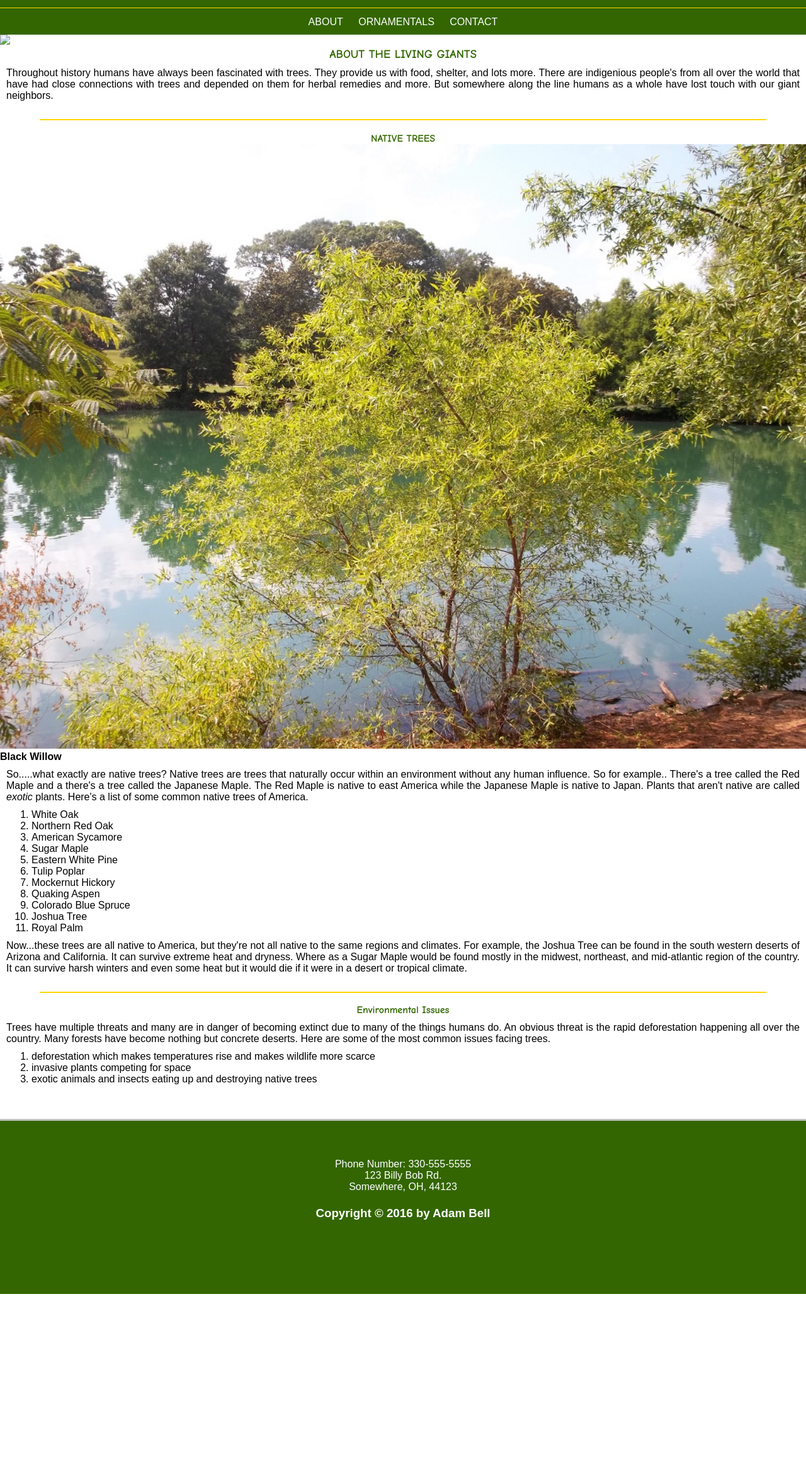
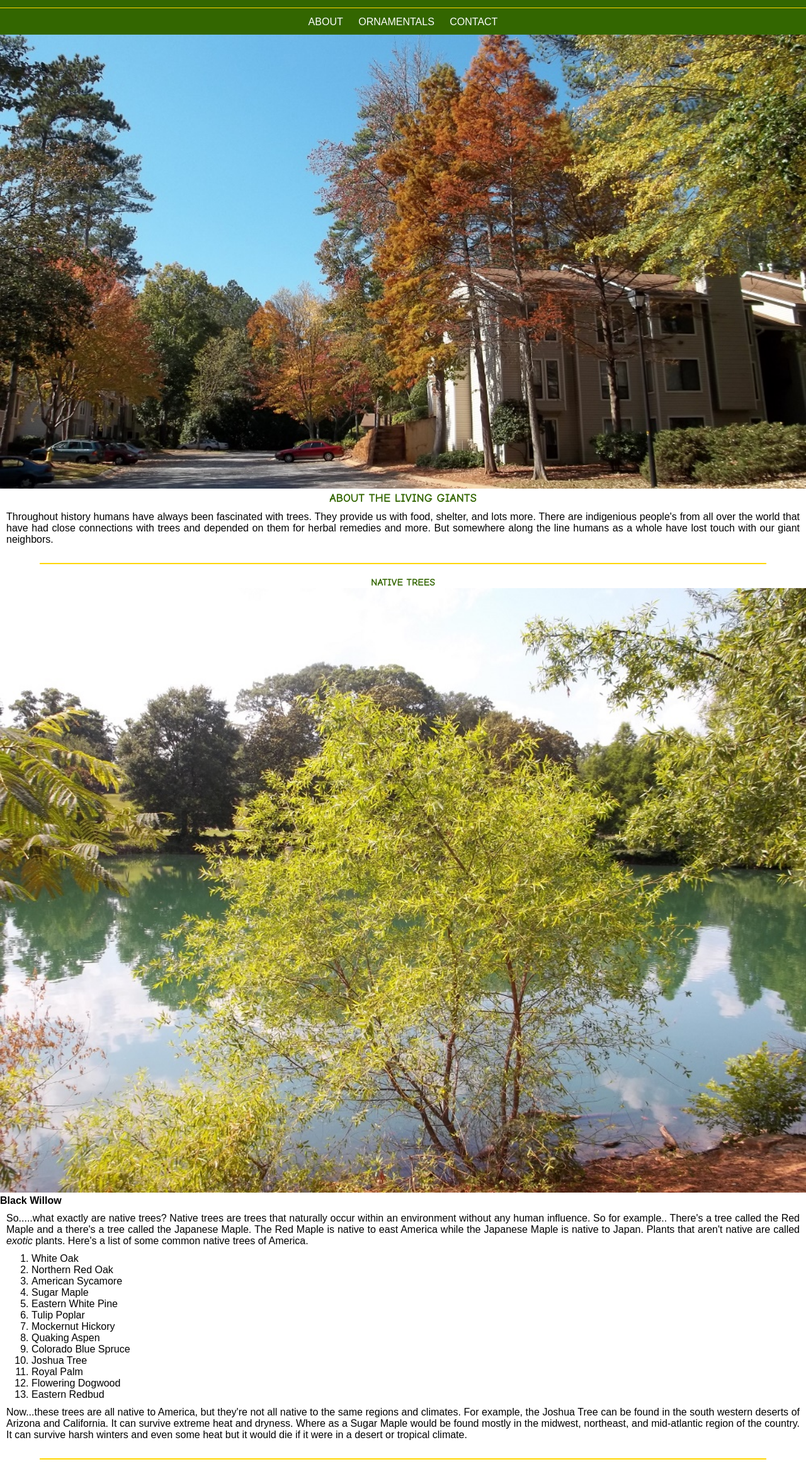
Before and after one commit to thetekkenmaster/livinggiants, a plain HTML site: page about.html in a window 1280 px wide. Shown: the part 135-2468 px from the top of the page at 63% size. Before the commit the page ends 2190 px from the top, so only its background shows below. Drawn offline with Linux system fonts and the light colour scheme.

Commit message:
Update about.html

```diff
--- a/about.html
+++ b/about.html
@@ -21,7 +21,7 @@
 		</nav>
 	</header>
 	<section>
-		<img src="Giant Tuliptrees.jpg">
+		<img src="hamptonVillage.jpg">
 		<h3>ABOUT THE LIVING GIANTS</h3>
 		<p>Throughout history humans have always been fascinated with trees. They provide us with food, shelter, and lots more. There are indigenious people's from all over the world that have had close connections with trees and depended on them for herbal remedies and more. But somewhere along the line humans as a whole have lost touch with our giant neighbors.<br><br><hr></p>
 		<h4>NATIVE TREES</h4>
@@ -39,6 +39,8 @@
 			<li>Colorado Blue Spruce</li>
 			<li>Joshua Tree</li>
 			<li>Royal Palm</li>
+			<li>Flowering Dogwood</li>
+			<li>Eastern Redbud</li>
 		</ul>
 		<p>Now...these trees are all native to America, but they're not all native to the same regions and climates. For example, the Joshua Tree can be found in the south western deserts of Arizona and California. It can survive extreme heat and dryness. Where as a Sugar Maple would be found mostly in the midwest, northeast, and mid-atlantic region of the country. It can survive harsh winters and even some heat but it would die if it were in a desert or tropical climate.</p>
 		<br><hr><br>
```
